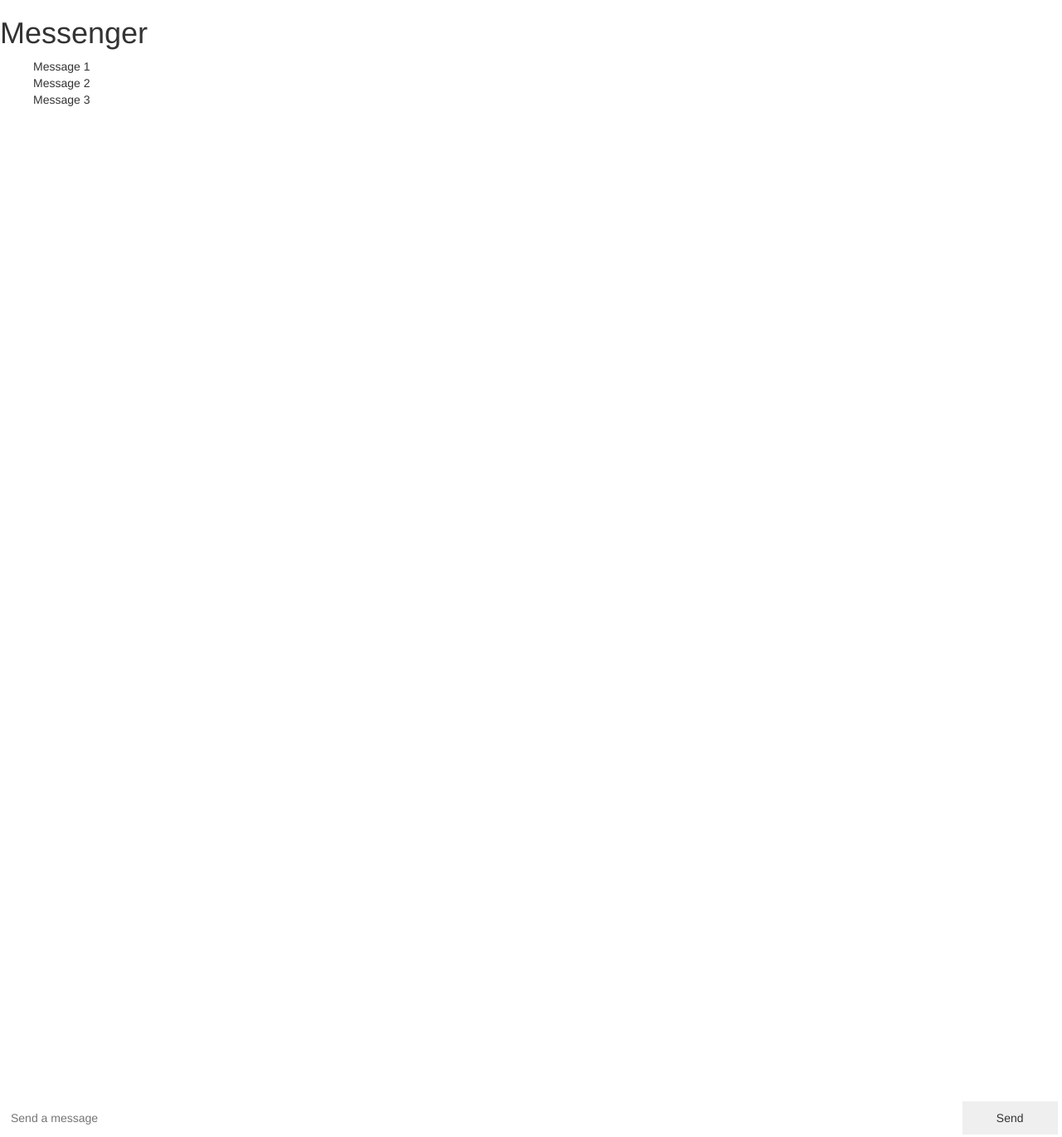
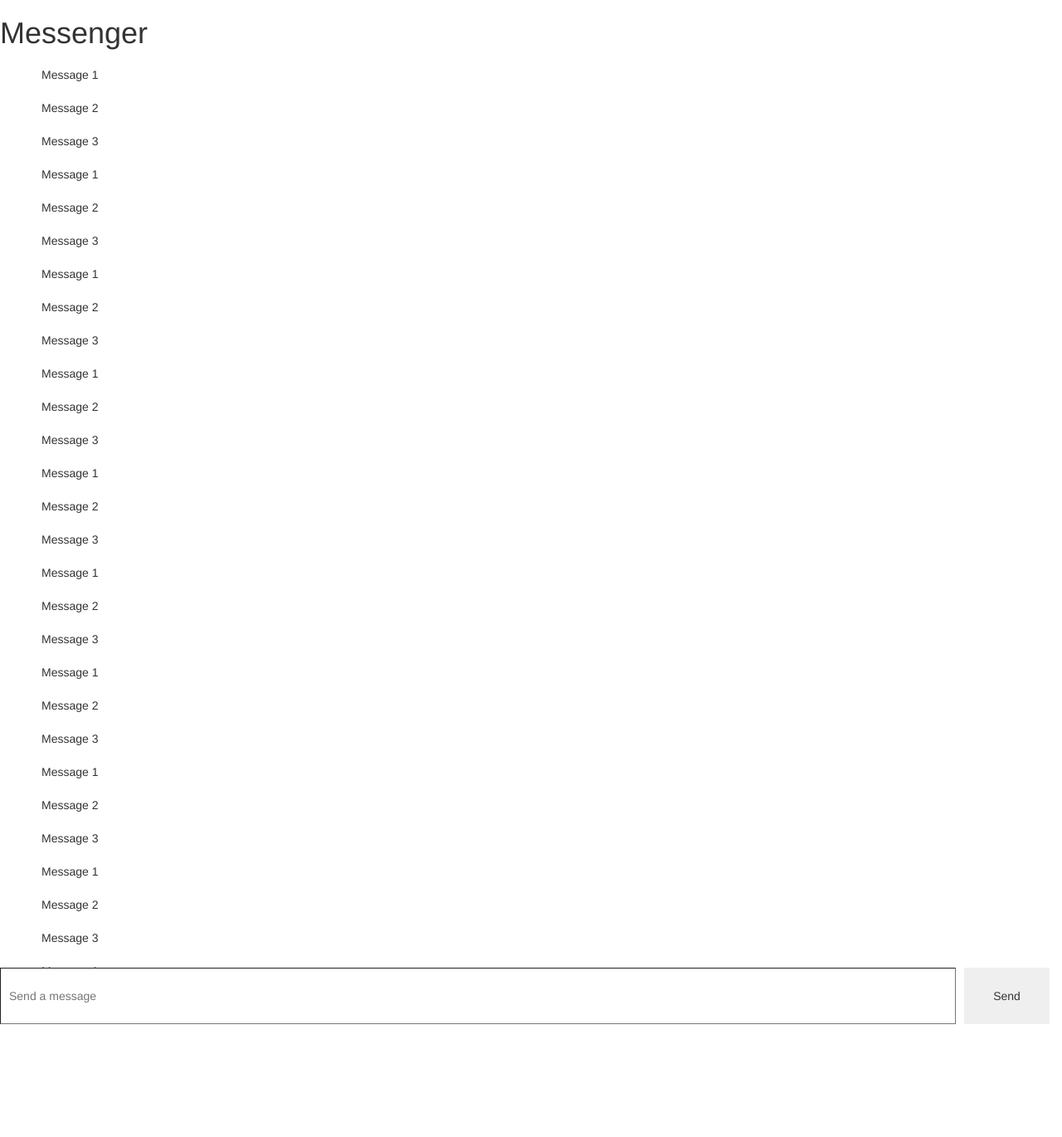
Before and after one commit to FelicityPictures/Messenger, a Flask app: page / in a window 1280 px wide. Shown: the whole page at 83% size. Run offline with Flask 2, Linux system fonts and the light colour scheme; some libraries are stand-ins or nearby versions.

Commit message:
small visual changes

```diff
--- a/static/index.js
+++ b/static/index.js
@@ -1,20 +1,28 @@
 var sendButton = document.getElementById('sendButton');
 var textMessage = document.getElementById('inputText');
-sendButton.addEventListener("click", sendMessage);
+var messages = document.getElementById('messages');
+// sendButton.addEventListener("click", sendMessage);
 
 var socket = io();
 socket.on('connect', function() {
   console.log('connected');
 });
 
+$("#inputForm").submit((e) => {
+  e.preventDefault();
+  sendMessage();
+})
+
 // get message
-function sendMessage(){console.log('sending message');
+function sendMessage(){
+  console.log('sending message');
   var messageText = textMessage.value;
   socket.emit('message', messageText);
   document.getElementById("inputText").value = '';
 }
 
 // receives messages
+
 socket.on('new_message', (data) => {
   var node = document.createElement("LI");
   var textnode = document.createTextNode(data);
--- a/static/styles.css
+++ b/static/styles.css
@@ -1,9 +1,21 @@
-body {
+body{
   font: 13px Helvetica, Arial;
 }
 
-#red{
-  color: red;
+li{
+  padding: 10px;
+}
+
+#chatBox{
+  height: 80vh;
+}
+
+#messagesContainer{
+  width: 70%;
+  height: 100vh;
+  max-height: 100%;
+  margin: 0;
+  overflow-y: scroll;
 }
 
 #messages{
@@ -18,15 +30,23 @@ body {
   width: 100%;
 }
 
+.inline-flex{
+  display: inline-flex;
+}
+
 #inputText{
-  border: 0;
+  border-width: 1px;
   padding: 10px;
   width: 90%;
+  height: 5vh;
   margin-right: .5%;
+  flex-grow: 2;
 }
 
 #sendButton{
-  width: 9%;
+  width: 8%;
+  height: 5vh;
   border: none;
-  padding: 10px;
+  padding: auto;
+  flex-grow: 1;
 }
--- a/templates/index.html
+++ b/templates/index.html
@@ -1,19 +1,52 @@
 {% extends "master.html" %}
 
 {% block body %}
+<div id="chatBox">
+  <div id="messagesContainer">
     <ul id="messages">
       <li>Message 1</li>
       <li>Message 2</li>
       <li>Message 3</li>
+      <li>Message 1</li>
+      <li>Message 2</li>
+      <li>Message 3</li>
+      <li>Message 1</li>
+      <li>Message 2</li>
+      <li>Message 3</li>
+      <li>Message 1</li>
+      <li>Message 2</li>
+      <li>Message 3</li>
+      <li>Message 1</li>
+      <li>Message 2</li>
+      <li>Message 3</li>
+      <li>Message 1</li>
+      <li>Message 2</li>
+      <li>Message 3</li>
+      <li>Message 1</li>
+      <li>Message 2</li>
+      <li>Message 3</li>
+      <li>Message 1</li>
+      <li>Message 2</li>
+      <li>Message 3</li>
+      <li>Message 1</li>
+      <li>Message 2</li>
+      <li>Message 3</li>
+      <li>Message 1</li>
+      <li>Message 2</li>
+      <li>Message 3</li>
     </ul>
+  </div>
 
-<div id="inputForm" onsubmit="javascript:(e) =>{e.preventDefault();}">
+  <form id="inline-flex inputForm">
     <input id="inputText" type="text" placeholder="Send a message"/>
-  <button type="button" id="sendButton">Send</button>
+    <button type="submit" id="sendButton">Send</button>
+  </form>
+
 </div>
+
 {% endblock %}
 
 {% block footer %}
-<script type="text/javascript" src="//cdnjs.cloudflare.com/ajax/libs/socket.io/1.3.6/socket.io.min.js"></script>
+<script type="text/javascript"  src="//cdnjs.cloudflare.com/ajax/libs/socket.io/1.3.6/socket.io.min.js"></script>
 <script type="text/javascript" src="{{ url_for('static', filename='index.js') }}"></script>
 {% endblock %}
--- a/templates/master.html
+++ b/templates/master.html
@@ -9,7 +9,7 @@
       <link rel="stylesheet" href="{{ url_for('static', filename='styles.css') }}" />
       <!-- Bootstrap -->
       <link rel="stylesheet" href="http://maxcdn.bootstrapcdn.com/bootstrap/3.3.6/css/bootstrap.min.css">
-
+      <script src="https://code.jquery.com/jquery-3.3.1.min.js"></script>
     <h1>Messenger</h1>
 
   </head>
```
Lines whose indentation alone changed are shown as unchanged.
